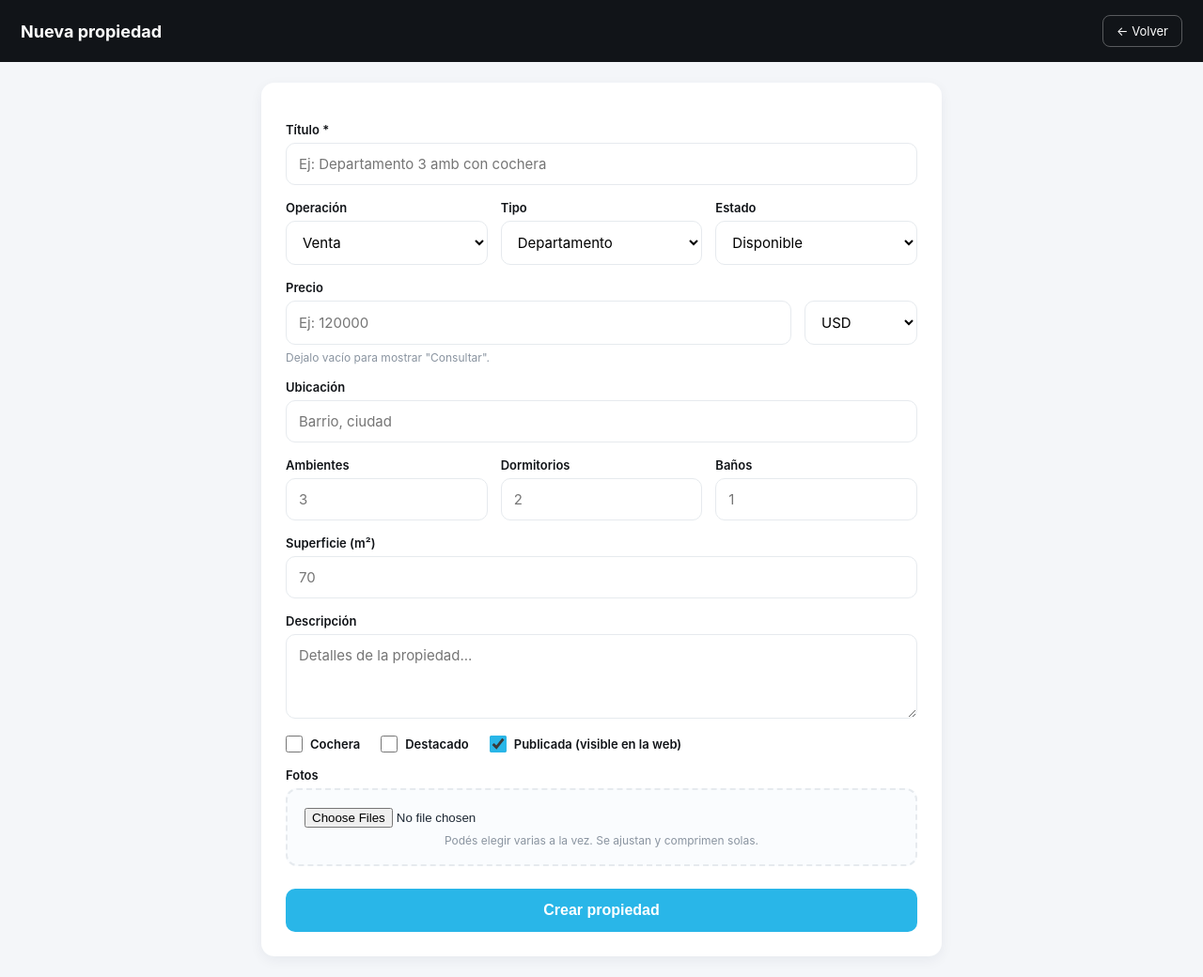
After one commit to mmartinmape-byte/bhdconstrucciones, a Flask app: page /admin/inmuebles/nuevo in a window 1280 px wide. The commit adds this page. Shown: the whole page at 94% size. Run offline with Flask 3, Linux system fonts and the light colour scheme; the visitor is signed in with stand-in values (Sample User, id 1); some libraries are stand-ins or nearby versions.

Commit message:
Agregar sección de propiedades en venta (cargable desde el admin)
- Modelos Inmueble + InmuebleFoto (fotos guardadas en la BD para que no se
  pierdan en los redeploys de Railway; se comprimen con Pillow al subirlas)
- Admin: listar / crear / editar / borrar propiedades, publicar/ocultar,
  subir varias fotos y borrar fotos individuales
- Público: sección "Propiedades en venta" en la landing + página de detalle
  /propiedad/<id> con galería y botón de consulta por WhatsApp
- Ruta /foto/<id> sirve las imágenes desde la BD

Co-Authored-By: Claude Opus 4.8 <noreply@anthropic.com>

```diff
--- a/app.py
+++ b/app.py
@@ -28,10 +28,18 @@ def forzar_ipv4():
 
 from flask import (
     Flask, render_template, request, redirect, url_for,
-    session, Response, flash
+    session, Response, flash, abort
 )
-from sqlalchemy import create_engine, Column, Integer, String, Text, DateTime
-from sqlalchemy.orm import declarative_base, sessionmaker
+from sqlalchemy import (
+    create_engine, Column, Integer, String, Text, DateTime,
+    Boolean, LargeBinary, ForeignKey
+)
+from sqlalchemy.orm import declarative_base, sessionmaker, relationship
+
+try:
+    from PIL import Image  # para redimensionar/comprimir las fotos antes de guardarlas
+except Exception:
+    Image = None
 
 # ---------------------------------------------------------------------------
 # CONFIGURACION - Editá estos valores para tu constructora
@@ -128,7 +136,49 @@ class Lead(Base):
     creado = Column(DateTime, default=datetime.utcnow)
 
 
+class Inmueble(Base):
+    __tablename__ = "inmuebles"
+
+    id = Column(Integer, primary_key=True)
+    titulo = Column(String(160), nullable=False)
+    operacion = Column(String(30), default="Venta")     # Venta / Alquiler
+    tipo = Column(String(40), default="Departamento")    # Departamento, Casa, PH, Lote, Local
+    precio = Column(Integer, default=0)
+    moneda = Column(String(10), default="USD")           # USD / ARS
+    ubicacion = Column(String(160), default="")
+    ambientes = Column(String(20), default="")
+    dormitorios = Column(String(20), default="")
+    banos = Column(String(20), default="")
+    m2 = Column(String(30), default="")
+    cochera = Column(Boolean, default=False)
+    estado = Column(String(30), default="Disponible")    # Disponible / Reservado / Vendido
+    descripcion = Column(Text, default="")
+    destacado = Column(Boolean, default=False)
+    publicado = Column(Boolean, default=True)
+    creado = Column(DateTime, default=datetime.utcnow)
+
+    fotos = relationship(
+        "InmuebleFoto", back_populates="inmueble",
+        cascade="all, delete-orphan", order_by="InmuebleFoto.orden",
+    )
+
+
+class InmuebleFoto(Base):
+    __tablename__ = "inmueble_fotos"
+
+    id = Column(Integer, primary_key=True)
+    inmueble_id = Column(Integer, ForeignKey("inmuebles.id", ondelete="CASCADE"), nullable=False)
+    datos = Column(LargeBinary, nullable=False)
+    mimetype = Column(String(60), default="image/jpeg")
+    orden = Column(Integer, default=0)
+
+    inmueble = relationship("Inmueble", back_populates="fotos")
+
+
 Base.metadata.create_all(engine)
+
+# Límite de subida (varias fotos por propiedad)
+app.config["MAX_CONTENT_LENGTH"] = 40 * 1024 * 1024  # 40 MB por request
 
 
 # --- Helpers ----------------------------------------------------------------
@@ -248,9 +298,100 @@ def enviar_whatsapp(d):
         return resp.read().decode("utf-8", "ignore")
 
 
+# --- Helpers de inmuebles ---------------------------------------------------
+def _procesar_imagen(raw, mimetype):
+    """Redimensiona y comprime una imagen para no guardar archivos enormes en la BD.
+    Si Pillow no está disponible, guarda el archivo tal cual."""
+    if not Image:
+        return raw, (mimetype or "image/jpeg")
+    try:
+        im = Image.open(io.BytesIO(raw))
+        im = im.convert("RGB")
+        max_lado = 1600
+        if max(im.size) > max_lado:
+            im.thumbnail((max_lado, max_lado))
+        buf = io.BytesIO()
+        im.save(buf, format="JPEG", quality=82, optimize=True)
+        return buf.getvalue(), "image/jpeg"
+    except Exception:
+        return raw, (mimetype or "image/jpeg")
+
+
+def _guardar_fotos(db, inmueble, files):
+    """Guarda las fotos subidas (lista de FileStorage) asociadas al inmueble."""
+    orden = max([f.orden for f in inmueble.fotos], default=-1) + 1
+    for f in files:
+        if not f or not getattr(f, "filename", ""):
+            continue
+        raw = f.read()
+        if not raw:
+            continue
+        datos, mt = _procesar_imagen(raw, f.mimetype)
+        db.add(InmuebleFoto(inmueble_id=inmueble.id, datos=datos, mimetype=mt, orden=orden))
+        orden += 1
+
+
+def _inmueble_dict(inm):
+    """Serializa un inmueble (con los ids de sus fotos) para el template."""
+    return {
+        "id": inm.id,
+        "titulo": inm.titulo,
+        "operacion": inm.operacion,
+        "tipo": inm.tipo,
+        "precio": inm.precio or 0,
+        "moneda": inm.moneda,
+        "ubicacion": inm.ubicacion,
+        "ambientes": inm.ambientes,
+        "dormitorios": inm.dormitorios,
+        "banos": inm.banos,
+        "m2": inm.m2,
+        "cochera": inm.cochera,
+        "estado": inm.estado,
+        "descripcion": inm.descripcion,
+        "destacado": inm.destacado,
+        "publicado": inm.publicado,
+        "fotos": [f.id for f in inm.fotos],
+    }
+
+
+def _leer_form_inmueble(form):
+    """Toma los campos del formulario del admin y los normaliza."""
+    def num(v):
+        try:
+            return int(float(str(v).replace(".", "").replace(",", "").strip() or 0))
+        except (TypeError, ValueError):
+            return 0
+    return {
+        "titulo": form.get("titulo", "").strip(),
+        "operacion": form.get("operacion", "Venta").strip() or "Venta",
+        "tipo": form.get("tipo", "Departamento").strip() or "Departamento",
+        "precio": num(form.get("precio")),
+        "moneda": form.get("moneda", "USD").strip() or "USD",
+        "ubicacion": form.get("ubicacion", "").strip(),
+        "ambientes": form.get("ambientes", "").strip(),
+        "dormitorios": form.get("dormitorios", "").strip(),
+        "banos": form.get("banos", "").strip(),
+        "m2": form.get("m2", "").strip(),
+        "cochera": form.get("cochera") == "on",
+        "estado": form.get("estado", "Disponible").strip() or "Disponible",
+        "descripcion": form.get("descripcion", "").strip(),
+        "destacado": form.get("destacado") == "on",
+        "publicado": form.get("publicado") == "on",
+    }
+
+
 # --- Rutas publicas ---------------------------------------------------------
 @app.route("/")
 def index():
+    db = SessionLocal()
+    try:
+        inms = (db.query(Inmueble)
+                  .filter(Inmueble.publicado == True)  # noqa: E712
+                  .order_by(Inmueble.destacado.desc(), Inmueble.creado.desc())
+                  .all())
+        inmuebles = [_inmueble_dict(i) for i in inms]
+    finally:
+        db.close()
     return render_template(
         "index.html",
         empresa=EMPRESA,
@@ -258,8 +399,42 @@ def index():
         nosotros=NOSOTROS,
         stats=STATS,
         proyectos=PROYECTOS,
+        inmuebles=inmuebles,
         whatsapp=WHATSAPP_EMPRESA,
     )
+
+
+@app.route("/foto/<int:foto_id>")
+def foto(foto_id):
+    db = SessionLocal()
+    try:
+        f = db.get(InmuebleFoto, foto_id)
+        if not f:
+            abort(404)
+        datos, mt = f.datos, f.mimetype or "image/jpeg"
+    finally:
+        db.close()
+    return Response(datos, mimetype=mt, headers={"Cache-Control": "public, max-age=86400"})
+
+
+@app.route("/propiedad/<int:inm_id>")
+def propiedad(inm_id):
+    db = SessionLocal()
+    try:
+        inm = db.get(Inmueble, inm_id)
+        if not inm or not inm.publicado:
+            abort(404)
+        data = _inmueble_dict(inm)
+    finally:
+        db.close()
+    # link de WhatsApp con el nombre de la propiedad ya escrito
+    wa_link = ""
+    if WHATSAPP_EMPRESA:
+        texto = (f"¡Hola {EMPRESA}! Me interesa la propiedad \"{data['titulo']}\" "
+                 f"que vi en la web. ¿Me pasás más información?")
+        wa_link = "https://wa.me/" + WHATSAPP_EMPRESA + "?text=" + urllib.parse.quote(texto)
+    return render_template("propiedad.html", empresa=EMPRESA, inm=data,
+                           whatsapp=WHATSAPP_EMPRESA, wa_link=wa_link)
 
 
 @app.route("/enviar", methods=["POST"])
@@ -393,6 +568,115 @@ def exportar():
     )
 
 
+# --- Admin: inmuebles -------------------------------------------------------
+@app.route("/admin/inmuebles")
+@login_required
+def admin_inmuebles():
+    db = SessionLocal()
+    try:
+        inms = db.query(Inmueble).order_by(Inmueble.creado.desc()).all()
+        data = []
+        for i in inms:
+            d = _inmueble_dict(i)
+            d["n_fotos"] = len(i.fotos)
+            data.append(d)
+    finally:
+        db.close()
+    return render_template("admin_inmuebles.html", inmuebles=data, empresa=EMPRESA)
+
+
+@app.route("/admin/inmuebles/nuevo", methods=["GET", "POST"])
+@login_required
+def admin_inmueble_nuevo():
+    if request.method == "POST":
+        campos = _leer_form_inmueble(request.form)
+        if not campos["titulo"]:
+            flash("El título es obligatorio.")
+            return redirect(url_for("admin_inmueble_nuevo"))
+        db = SessionLocal()
+        try:
+            inm = Inmueble(**campos)
+            db.add(inm)
+            db.commit()
+            db.refresh(inm)
+            _guardar_fotos(db, inm, request.files.getlist("fotos"))
+            db.commit()
+        finally:
+            db.close()
+        return redirect(url_for("admin_inmuebles"))
+    return render_template("inmueble_form.html", empresa=EMPRESA, inm=None, nuevo=True)
+
+
+@app.route("/admin/inmuebles/<int:inm_id>/editar", methods=["GET", "POST"])
+@login_required
+def admin_inmueble_editar(inm_id):
+    db = SessionLocal()
+    try:
+        inm = db.get(Inmueble, inm_id)
+        if not inm:
+            db.close()
+            abort(404)
+        if request.method == "POST":
+            campos = _leer_form_inmueble(request.form)
+            if not campos["titulo"]:
+                flash("El título es obligatorio.")
+                return redirect(url_for("admin_inmueble_editar", inm_id=inm_id))
+            for k, v in campos.items():
+                setattr(inm, k, v)
+            _guardar_fotos(db, inm, request.files.getlist("fotos"))
+            db.commit()
+            return redirect(url_for("admin_inmuebles"))
+        data = _inmueble_dict(inm)
+    finally:
+        db.close()
+    return render_template("inmueble_form.html", empresa=EMPRESA, inm=data, nuevo=False)
+
+
+@app.route("/admin/inmuebles/<int:inm_id>/borrar", methods=["POST"])
+@login_required
+def admin_inmueble_borrar(inm_id):
+    db = SessionLocal()
+    try:
+        inm = db.get(Inmueble, inm_id)
+        if inm:
+            db.delete(inm)
+            db.commit()
+    finally:
+        db.close()
+    return redirect(url_for("admin_inmuebles"))
+
+
+@app.route("/admin/inmuebles/<int:inm_id>/publicar", methods=["POST"])
+@login_required
+def admin_inmueble_publicar(inm_id):
+    db = SessionLocal()
+    try:
+        inm = db.get(Inmueble, inm_id)
+        if inm:
+            inm.publicado = not inm.publicado
+            db.commit()
+    finally:
+        db.close()
+    return redirect(url_for("admin_inmuebles"))
+
+
+@app.route("/admin/foto/<int:foto_id>/borrar", methods=["POST"])
+@login_required
+def admin_foto_borrar(foto_id):
+    db = SessionLocal()
+    try:
+        f = db.get(InmuebleFoto, foto_id)
+        inm_id = f.inmueble_id if f else None
+        if f:
+            db.delete(f)
+            db.commit()
+    finally:
+        db.close()
+    if inm_id:
+        return redirect(url_for("admin_inmueble_editar", inm_id=inm_id))
+    return redirect(url_for("admin_inmuebles"))
+
+
 if __name__ == "__main__":
     port = int(os.environ.get("PORT", 5000))
     app.run(host="0.0.0.0", port=port, debug=True)
--- a/requirements.txt
+++ b/requirements.txt
@@ -2,3 +2,4 @@ Flask==3.0.3
 SQLAlchemy==2.0.36
 psycopg2-binary==2.9.10
 gunicorn==23.0.0
+Pillow==10.4.0
--- a/templates/admin.html
+++ b/templates/admin.html
@@ -33,6 +33,7 @@
       <span class="total">{{ leads|length }} contacto(s)</span>
     </div>
     <div class="acciones">
+      <a href="/admin/inmuebles">🏠 Propiedades</a>
       <a class="exp" href="/exportar">⬇ Exportar a Excel/CSV</a>
       <a href="/logout">Salir</a>
     </div>
--- /dev/null
+++ b/templates/inmueble_form.html
@@ -0,0 +1,134 @@
+<!doctype html>
+<html lang="es">
+<head>
+  <meta charset="utf-8">
+  <meta name="viewport" content="width=device-width, initial-scale=1">
+  <title>{{ 'Nueva propiedad' if nuevo else 'Editar propiedad' }} — {{ empresa }}</title>
+  <style>
+    :root{--celeste:#29b6e8;--negro:#111418;--linea:#e6eaee}
+    *{box-sizing:border-box;margin:0;padding:0}
+    body{font-family:-apple-system,BlinkMacSystemFont,"Segoe UI",Roboto,Arial,sans-serif;background:#f4f6f9;color:#1c2733}
+    header{background:#111418;color:#fff;padding:16px 22px;display:flex;justify-content:space-between;align-items:center}
+    header h1{font-size:18px}
+    header a{color:#fff;text-decoration:none;font-size:13px;border:1px solid rgba(255,255,255,.3);padding:8px 14px;border-radius:8px}
+    .cont{max-width:760px;margin:22px auto;padding:0 18px}
+    .card{background:#fff;border-radius:14px;padding:26px;box-shadow:0 4px 14px rgba(15,37,64,.06)}
+    label{display:block;font-size:13px;font-weight:600;margin:16px 0 6px;color:var(--negro)}
+    input[type=text],input[type=number],select,textarea{width:100%;padding:12px 13px;border:1.5px solid var(--linea);border-radius:10px;font-size:15px;font-family:inherit;background:#fff}
+    input:focus,select:focus,textarea:focus{outline:none;border-color:var(--celeste)}
+    textarea{resize:vertical;min-height:90px}
+    .row{display:grid;grid-template-columns:1fr 1fr;gap:14px}
+    .row3{display:grid;grid-template-columns:1fr 1fr 1fr;gap:14px}
+    .checks{display:flex;gap:22px;flex-wrap:wrap;margin-top:14px}
+    .checks label{display:flex;align-items:center;gap:8px;margin:0;font-weight:600;cursor:pointer}
+    .checks input{width:18px;height:18px;accent-color:var(--celeste)}
+    .precio-row{display:grid;grid-template-columns:1fr 120px;gap:14px}
+    .fotos-actuales{display:flex;flex-wrap:wrap;gap:10px;margin-top:8px}
+    .fa{position:relative}
+    .fa img{width:110px;height:82px;object-fit:cover;border-radius:10px;background:#eef1f6}
+    .fa button{position:absolute;top:-8px;right:-8px;background:#c0392b;color:#fff;border:none;border-radius:50%;width:24px;height:24px;font-size:13px;cursor:pointer;font-weight:700;line-height:1}
+    .hint{font-size:12px;color:#8a94a0;margin-top:6px}
+    .btn{margin-top:24px;padding:14px;border:none;border-radius:10px;background:var(--celeste);color:#fff;font-size:16px;font-weight:700;cursor:pointer;width:100%}
+    .btn:hover{background:#1c9fd1}
+    .flash{background:#f8d7da;color:#721c24;padding:10px 14px;border-radius:10px;font-size:13px;margin-bottom:14px}
+    .filebox{border:2px dashed var(--linea);border-radius:12px;padding:18px;text-align:center;background:#fafcfe}
+    .filebox input{border:none;width:100%}
+  </style>
+</head>
+<body>
+  <header>
+    <h1>{{ 'Nueva propiedad' if nuevo else 'Editar propiedad' }}</h1>
+    <a href="/admin/inmuebles">← Volver</a>
+  </header>
+
+  <div class="cont">
+    <form class="card" method="post" enctype="multipart/form-data"
+          action="{{ '/admin/inmuebles/nuevo' if nuevo else '/admin/inmuebles/' ~ inm.id ~ '/editar' }}">
+      {% with messages = get_flashed_messages() %}
+        {% if messages %}<div class="flash">{{ messages[0] }}</div>{% endif %}
+      {% endwith %}
+
+      <label>Título *</label>
+      <input type="text" name="titulo" required placeholder="Ej: Departamento 3 amb con cochera" value="{{ inm.titulo if inm else '' }}">
+
+      <div class="row3">
+        <div>
+          <label>Operación</label>
+          <select name="operacion">
+            {% for o in ['Venta','Alquiler'] %}<option {{ 'selected' if inm and inm.operacion==o else '' }}>{{ o }}</option>{% endfor %}
+          </select>
+        </div>
+        <div>
+          <label>Tipo</label>
+          <select name="tipo">
+            {% for t in ['Departamento','Casa','PH','Lote / Terreno','Local comercial','Oficina','Otro'] %}<option {{ 'selected' if inm and inm.tipo==t else '' }}>{{ t }}</option>{% endfor %}
+          </select>
+        </div>
+        <div>
+          <label>Estado</label>
+          <select name="estado">
+            {% for e in ['Disponible','Reservado','Vendido'] %}<option {{ 'selected' if inm and inm.estado==e else '' }}>{{ e }}</option>{% endfor %}
+          </select>
+        </div>
+      </div>
+
+      <label>Precio</label>
+      <div class="precio-row">
+        <input type="number" name="precio" min="0" step="1" placeholder="Ej: 120000" value="{{ inm.precio if inm and inm.precio else '' }}">
+        <select name="moneda">
+          {% for m in ['USD','ARS'] %}<option {{ 'selected' if inm and inm.moneda==m else '' }}>{{ m }}</option>{% endfor %}
+        </select>
+      </div>
+      <div class="hint">Dejalo vacío para mostrar "Consultar".</div>
+
+      <label>Ubicación</label>
+      <input type="text" name="ubicacion" placeholder="Barrio, ciudad" value="{{ inm.ubicacion if inm else '' }}">
+
+      <div class="row3">
+        <div><label>Ambientes</label><input type="text" name="ambientes" placeholder="3" value="{{ inm.ambientes if inm else '' }}"></div>
+        <div><label>Dormitorios</label><input type="text" name="dormitorios" placeholder="2" value="{{ inm.dormitorios if inm else '' }}"></div>
+        <div><label>Baños</label><input type="text" name="banos" placeholder="1" value="{{ inm.banos if inm else '' }}"></div>
+      </div>
+
+      <label>Superficie (m²)</label>
+      <input type="text" name="m2" placeholder="70" value="{{ inm.m2 if inm else '' }}">
+
+      <label>Descripción</label>
+      <textarea name="descripcion" placeholder="Detalles de la propiedad...">{{ inm.descripcion if inm else '' }}</textarea>
+
+      <div class="checks">
+        <label><input type="checkbox" name="cochera" {{ 'checked' if inm and inm.cochera else '' }}> Cochera</label>
+        <label><input type="checkbox" name="destacado" {{ 'checked' if inm and inm.destacado else '' }}> Destacado</label>
+        <label><input type="checkbox" name="publicado" {{ 'checked' if (inm and inm.publicado) or nuevo else '' }}> Publicada (visible en la web)</label>
+      </div>
+
+      {% if inm and inm.fotos %}
+      <label>Fotos actuales</label>
+      <div class="fotos-actuales">
+        {% for fid in inm.fotos %}
+        <div class="fa">
+          <img src="/foto/{{ fid }}">
+          <button type="button" title="Borrar foto"
+            onclick="if(confirm('¿Borrar esta foto?')){document.getElementById('delfoto-{{ fid }}').submit();}">✕</button>
+        </div>
+        {% endfor %}
+      </div>
+      {% endif %}
+
+      <label>{{ 'Agregar fotos' if inm and inm.fotos else 'Fotos' }}</label>
+      <div class="filebox">
+        <input type="file" name="fotos" accept="image/*" multiple>
+        <div class="hint">Podés elegir varias a la vez. Se ajustan y comprimen solas.</div>
+      </div>
+
+      <button class="btn" type="submit">{{ 'Crear propiedad' if nuevo else 'Guardar cambios' }}</button>
+    </form>
+
+    {% if inm and inm.fotos %}
+      {% for fid in inm.fotos %}
+      <form id="delfoto-{{ fid }}" method="post" action="/admin/foto/{{ fid }}/borrar" style="display:none"></form>
+      {% endfor %}
+    {% endif %}
+  </div>
+</body>
+</html>
```
Also changed, not shown: templates/admin_inmuebles.html (added, +91 -0 lines), templates/index.html (+45 -0 lines), templates/propiedad.html (added, +104 -0 lines).
